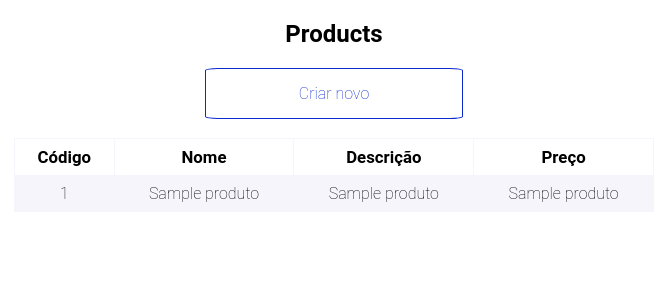
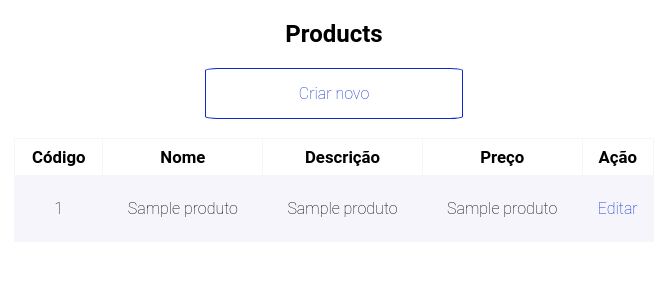
Before and after one commit to josue-avila/OTS-ATP8, a Flask app: page /products in a window 1280 px wide. Shown: the part 61-361 px from the top of the page, without its empty margins (306-974 px from the left). Run offline with Flask 2, Linux system fonts and the light colour scheme; a database or web service that is not in the repository returns one stand-in record (values such as "Sample title"); some libraries are stand-ins or nearby versions.

Commit message:
Adiciona link de edição na listagem de produto

```diff
--- a/web/templates/product_list.html
+++ b/web/templates/product_list.html
@@ -13,6 +13,7 @@
             <th>Nome</th>
             <th>Descrição</th>
             <th>Preço</th>
+            <th>Ação</th>
         </tr>
         {% for product in list %}
                 <tr>
@@ -20,6 +21,11 @@
                     <td>{{ product.name }}</td>
                     <td>{{ product.description }}</td>
                     <td>{{ product.price }}</td>
+                    <td>
+                        <a href='/products/{{ product.id }}' class="link-button">
+                            <p>Editar</p>
+                        </a>
+                    </td>
                 </tr>
         {% endfor %}
     </table>
```
